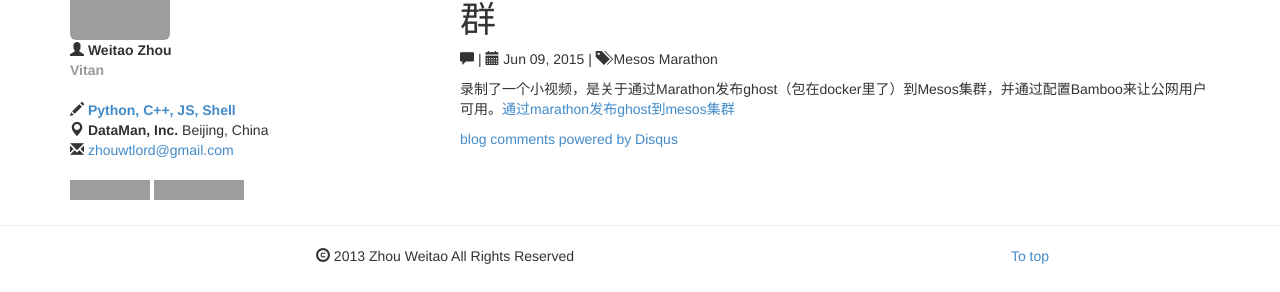
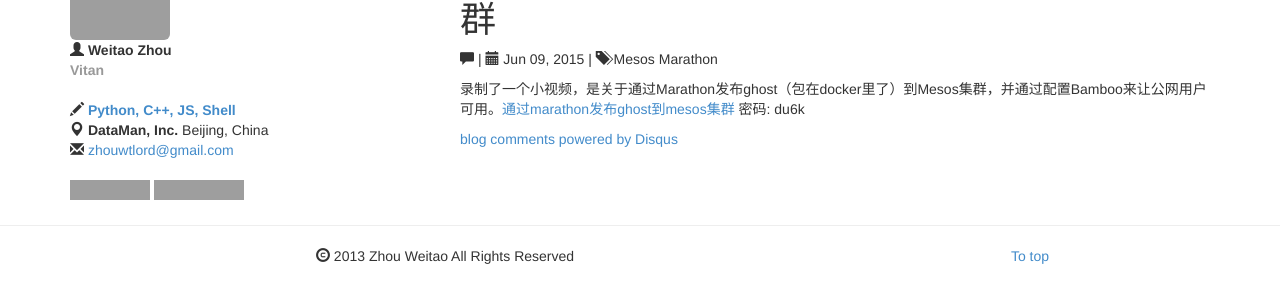
Before and after one commit to vitan/vitan.github.io, a Jekyll site: the page built from _posts/2015-06-09-how-to-use-marathon-distribute-app.md, in a window 1280 px wide, cut to the strip 130-422 px from the top of the page. Built offline with Jekyll 4.4.1, drawn with Linux system fonts in a browser that asks for light colours; Markdown is read by kramdown in place of the engine named in the settings; comment, search, counter and statistics services are not loaded; grey boxes are pictures that could not be loaded.

Commit message:
Update 2015-06-09-how-to-use-marathon-distribute-app.md

```diff
--- a/_posts/2015-06-09-how-to-use-marathon-distribute-app.md
+++ b/_posts/2015-06-09-how-to-use-marathon-distribute-app.md
@@ -5,4 +5,4 @@
 categories: Mesos Marathon
 ---
 
-  录制了一个小视频，是关于通过Marathon发布ghost（包在docker里了）到Mesos集群，并通过配置Bamboo来让公网用户可用。[通过marathon发布ghost到mesos集群](http://pan.baidu.com/s/1qWBQceK)
+  录制了一个小视频，是关于通过Marathon发布ghost（包在docker里了）到Mesos集群，并通过配置Bamboo来让公网用户可用。[通过marathon发布ghost到mesos集群](http://pan.baidu.com/s/1bnBBsK3) 密码: du6k
```
